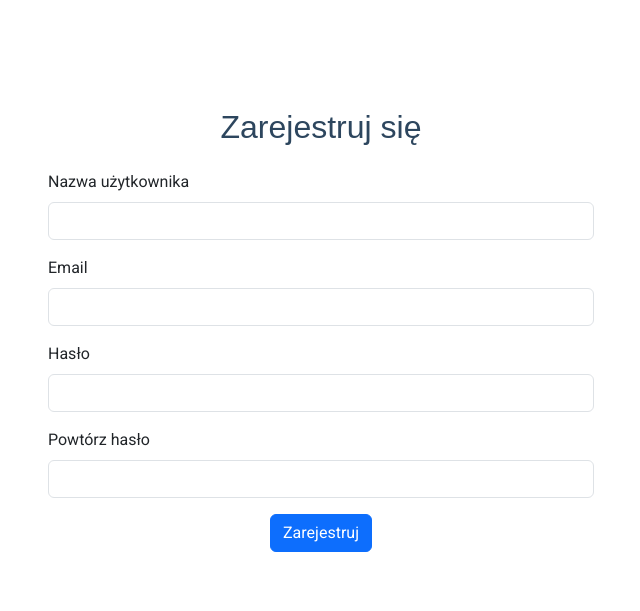
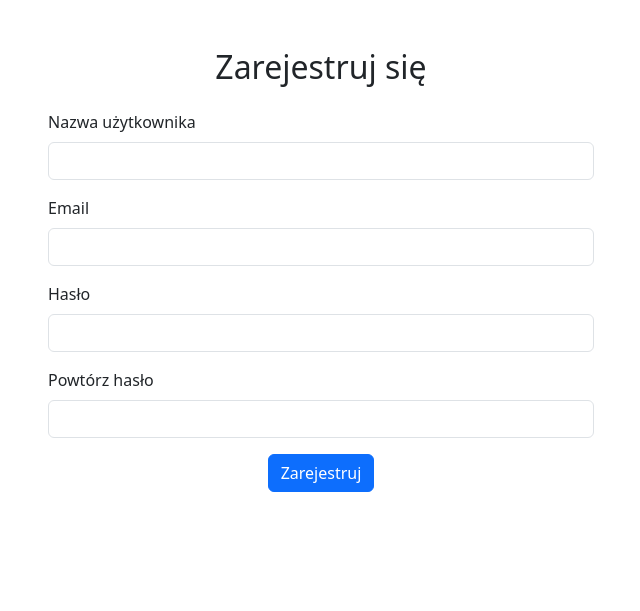
Before and after one commit to DorianWlodarczykZapas/AcousticAbsorptionCalc, a Django app: page /register/ in a window 1280 px wide. Shown: the top 611 px of the page, without its empty margins (319-959 px from the left). Run offline with Django 5.2, Linux system fonts and the light colour scheme; parts of the project's set-up code (start-up, migrations or seed data) failed here and were passed over; some libraries are stand-ins or nearby versions.

Commit message:
feat: New register html with inhertiance strategy

```diff
--- a/AcousticAbsorptionCalc/users/templates/users/register.html
+++ b/AcousticAbsorptionCalc/users/templates/users/register.html
@@ -1,42 +1,18 @@
+{% extends 'users/base.html' %}
 {% load static %}
-<!DOCTYPE html>
-<html lang="en">
-    <head>
-        <meta charset="utf-8">
-        <meta content="width=device-width, initial-scale=1.0" name="viewport">
-        <title>Rejestracja - Selecao</title>
-        <link href="{% static 'assets/img/favicon.png' %}" rel="icon">
-        <link href="{% static 'assets/img/apple-touch-icon.png' %}"
-              rel="apple-touch-icon">
-        <!-- Google Fonts -->
-        <link href="https://fonts.googleapis.com/css2?family=Roboto&family=Poppins&family=Raleway&display=swap"
-              rel="stylesheet">
-        <!-- Vendor CSS Files -->
-        <link href="{% static 'assets/vendor/bootstrap/css/bootstrap.min.css' %}"
-              rel="stylesheet">
-        <link href="{% static 'assets/vendor/bootstrap-icons/bootstrap-icons.css' %}"
-              rel="stylesheet">
-        <link href="{% static 'assets/vendor/aos/aos.css' %}" rel="stylesheet">
-        <link href="{% static 'assets/vendor/glightbox/css/glightbox.min.css' %}"
-              rel="stylesheet">
-        <link href="{% static 'assets/vendor/swiper/swiper-bundle.min.css' %}"
-              rel="stylesheet">
-        <!-- Main CSS File -->
-        <link href="{% static 'assets/css/main.css' %}" rel="stylesheet">
-    </head>
-    <body class="index-page">
-        <main class="main">
+{% load widget_tweaks %}
+{% block title %}Rejestracja{% endblock %}
+{% block content %}
     <section class="section mt-5">
-                <div class="container" data-aos="fade-up">
+        <div class="container">
             <div class="row justify-content-center">
-                        <div class="col-md-6">
+                <div class="col-lg-6">
                     <h2 class="mb-4 text-center">Zarejestruj się</h2>
                     {% if messages %}
                         {% for message in messages %}<div class="alert alert-success">{{ message }}</div>{% endfor %}
                     {% endif %}
                     <form method="POST" class="php-email-form">
                         {% csrf_token %}
-                                {% load widget_tweaks %}
                         <div class="mb-3">
                             <label for="id_username" class="form-label">Nazwa użytkownika</label>
                             {{ form.username|add_class:"form-control" }}
@@ -61,13 +37,4 @@
             </div>
         </div>
     </section>
-        </main>
-        <!-- Vendor JS Files -->
-        <script src="{% static 'assets/vendor/bootstrap/js/bootstrap.bundle.min.js' %}"></script>
-        <script src="{% static 'assets/vendor/aos/aos.js' %}"></script>
-        <script src="{% static 'assets/vendor/glightbox/js/glightbox.min.js' %}"></script>
-        <script src="{% static 'assets/vendor/swiper/swiper-bundle.min.js' %}"></script>
-        <!-- Main JS File -->
-        <script src="{% static 'assets/js/main.js' %}"></script>
-    </body>
-</html>
+{% endblock %}
```
Lines whose indentation alone changed are shown as unchanged.
